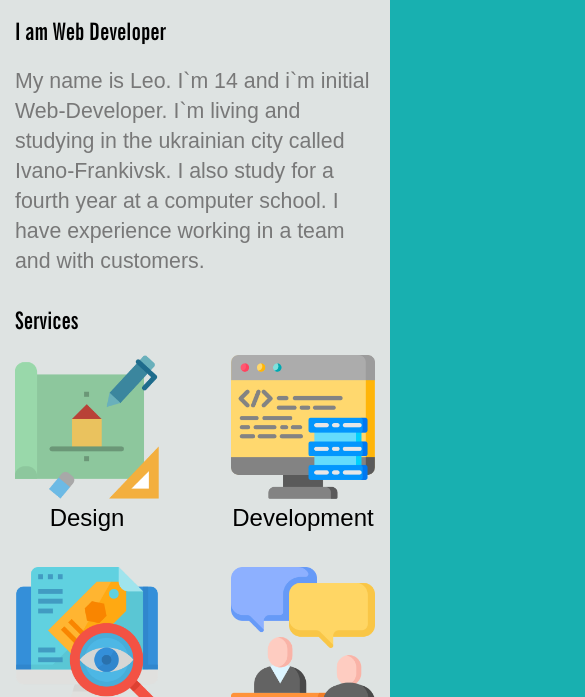
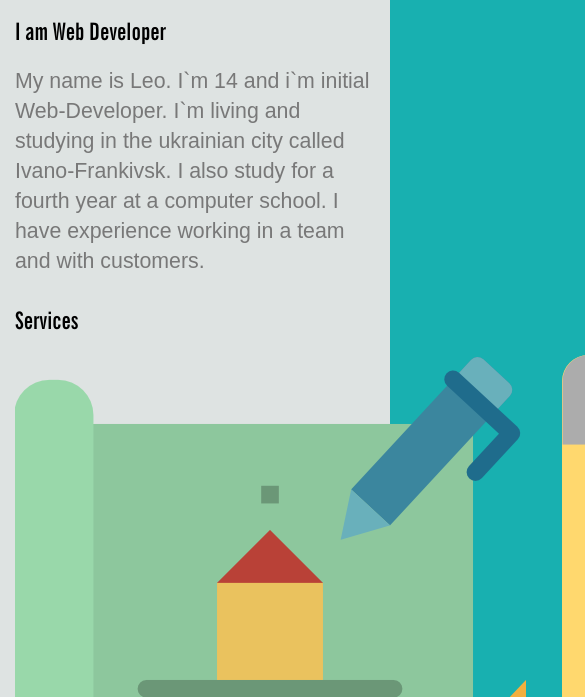
Before and after one commit to Leonid2123/Leonid2123.github.io, a plain HTML site: page index.html in a window 390 px wide. Shown: the part 403-1100 px from the top of the page, 585 px wide, since content can reach past the window. Drawn offline with nearby package versions, Linux system fonts and the light colour scheme; a script that the page names is missing.

Commit message:
Update style.css

```diff
--- a/css/style.css
+++ b/css/style.css
@@ -384,7 +384,7 @@ input{
 @media screen and (max-width: 1141px){
 	.boxline{
 		grid-template-rows: auto auto;
-		grid-template-columns: 40% 40%;
+		grid-template-columns: max-content max-content;
 		margin-right: 5px;
 	}
 }
```
